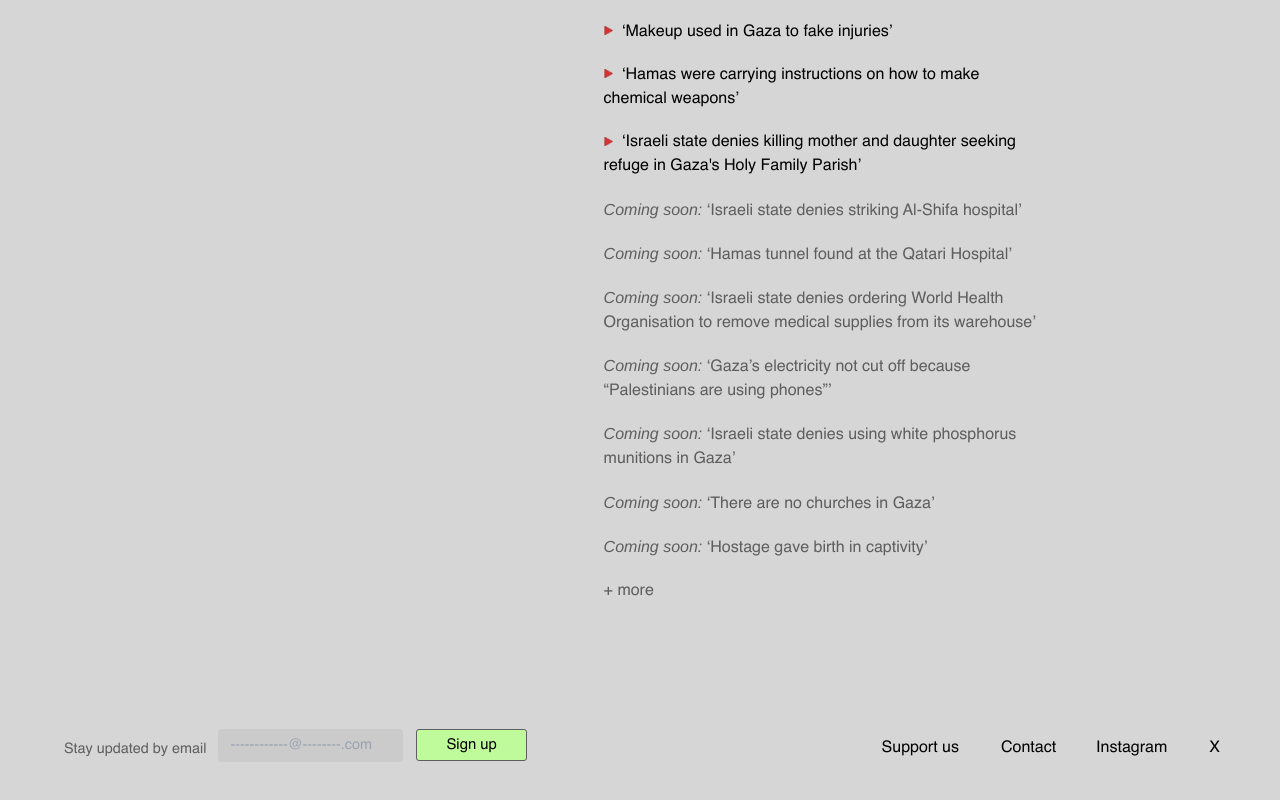
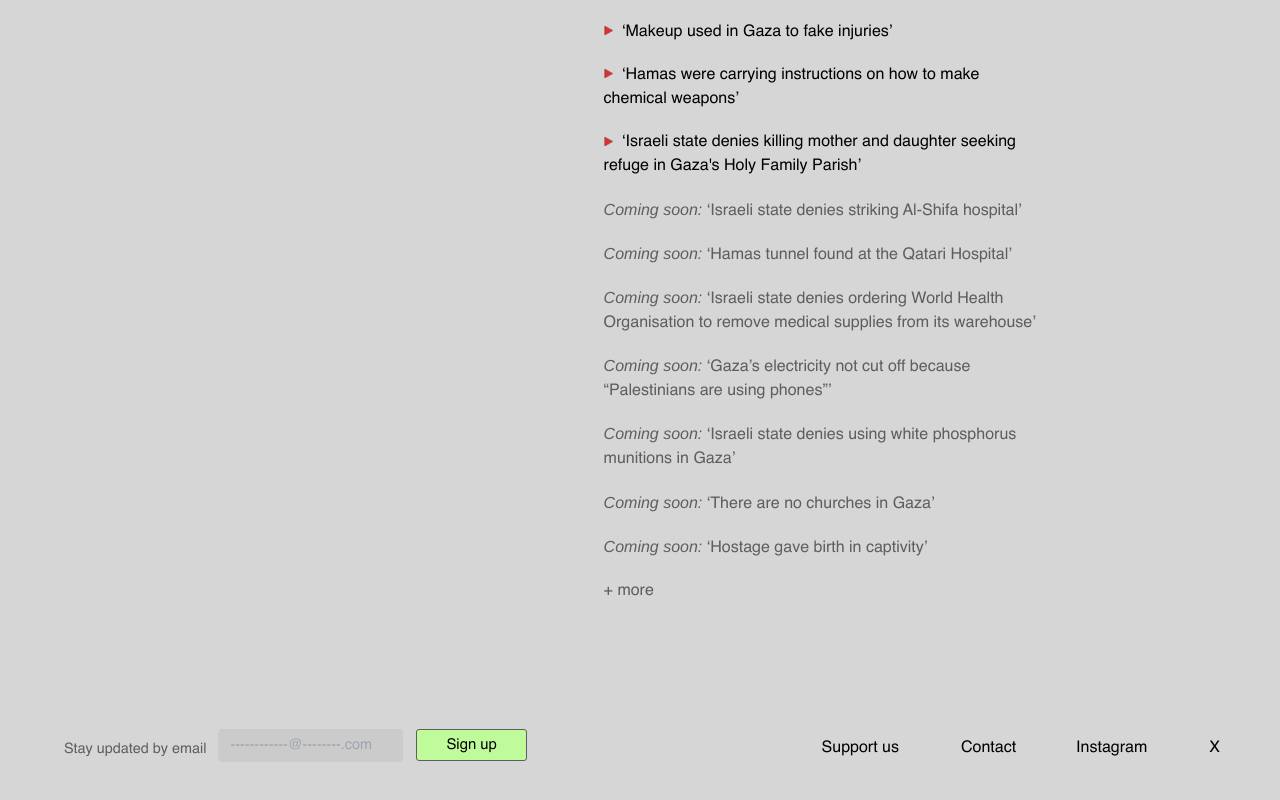
Before and after one commit to tamtzekin/hasbara-tracker, a React (Create React App) app: page / in a window 1280 px wide. Shown: the part 564-1364 px from the top of the page. Built offline with nearby package versions, Linux system fonts and the light colour scheme.

Commit message:
(tablet) footer doesn't squash up

```diff
--- a/src/components/Footer.js
+++ b/src/components/Footer.js
@@ -43,15 +43,14 @@ const Footer = () => {
             {/* <Link to="/sign-up">Sign up</Link> */}
 
             {/* Footer links */}
-            <ul className="mobile:hidden laptop:justify-end laptop:-mr-7 flex flex-row mt-3 text-sm">
-
+            <ul className="mobile:hidden tablet:justify-end tablet:gap-5 laptop:justify-end laptop:-mr-7 flex flex-row mt-3 text-sm">
               <li className="mobile:me-2 laptop:me-6 whitespace-nowrap">
                 <a href="https://www.paypal.com/donate/?hosted_button_id=44XADNYVGGMPS" target="_blank" rel="noreferrer" className="hover:underline">
                   Support us
                 </a>
               </li>
 
-              <li className="mobile:me-2 laptop:me-10">
+              <li className="mobile:me-2 tablet:me-5 laptop:me-10">
                 <a href="/contact" className="hover:underline">
                   Contact
                 </a>
```
